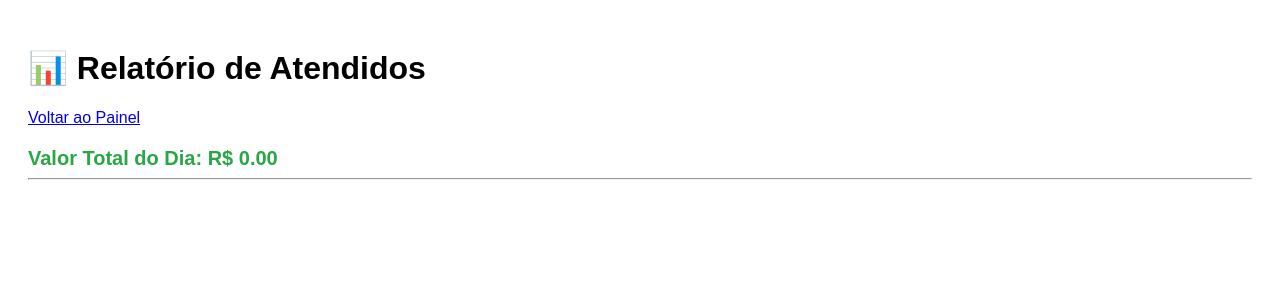
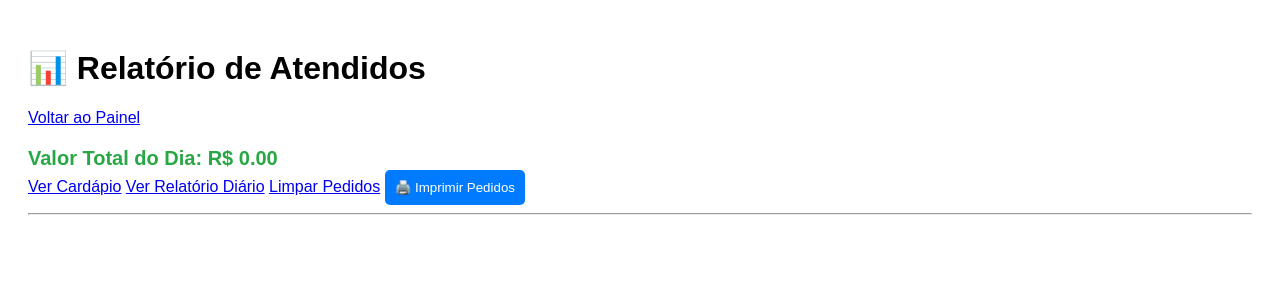
Before and after one commit to Rodrigo-18/hamburgueria, a Flask app: page /admin/relatorio_diario in a window 1280 px wide. Shown: the top 300 px of the page. Run offline with Flask 3, Linux system fonts and the light colour scheme; the visitor is signed in with stand-in values (Sample User, id 1).

Commit message:
Add files via upload

```diff
--- a/app.py
+++ b/app.py
@@ -66,22 +66,35 @@ def limpar_carrinho():
     session.pop('carrinho', None)
     return redirect(url_for('index'))
 
+
 @app.route('/confirmar', methods=['POST'])
 def confirmar_pedido():
     itens = session.get('carrinho', [])
     if not itens: return redirect(url_for('index'))
 
+    # Captura o horário
+    agora = datetime.now().strftime('%d/%m/%Y às %H:%M')
+    nome = request.form.get('cliente_nome')
+    mesa = request.form.get('mesa')
+
     pedidos_geral.append({
         "id": len(pedidos_geral) + 1,
-        "cliente": request.form.get('cliente_nome'),
-        "mesa": request.form.get('mesa'),
+        "cliente": nome,
+        "mesa": mesa,
         "itens": itens,
         "total": sum(float(item['preco']) for item in itens),
-        "horario": datetime.now().strftime('%d/%m/%Y %H:%M'),
+        "horario": agora,  # Horário salvo no sistema
         "status": "pendente"
     })
+
     session.pop('carrinho', None)
-    session['ultimo_pedido'] = {"nome": request.form.get('cliente_nome'), "mesa": request.form.get('mesa')}
+    # Salva o horário também na sessão para exibir na confirmação
+    session['ultimo_pedido'] = {
+        "nome": nome,
+        "mesa": mesa,
+        "horario": agora
+    }
+
     return redirect(url_for('pedido_confirmado'))
 
 @app.route('/pedido_confirmado')
@@ -134,14 +147,14 @@ def atender_pedido(pedido_id):
 
 @app.route('/admin/relatorio_diario')
 def relatorio_diario():
-    # Corrigido: deve ser 'admin_logado' igual ao admin_painel
+
     if not session.get('admin_logado'):
         return redirect(url_for('login'))
 
-    # Filtra apenas os atendidos
+
     atendidos = [p for p in pedidos_geral if p['status'] == 'atendido']
 
-    # Calcula o total de todos os atendidos
+
     total_diario = sum(float(p['total']) for p in atendidos)
 
     return render_template('relatorio.html', atendidos=atendidos, total=total_diario)
--- a/templates/admin_painel.html
+++ b/templates/admin_painel.html
@@ -3,7 +3,7 @@ def admin_painel():
     if not session.get('admin_logado'):
         return redirect(url_for('login'))
 
-    # Agora passamos os produtos para o HTML poder criar os campos de edição
+
     return render_template('admin.html',
                            pedidos=pedidos_geral,
                            hamburgueres=hamburgueres,
--- a/templates/atualizar_produto.html
+++ b/templates/atualizar_produto.html
@@ -3,16 +3,16 @@ def atualizar_produto():
     if not session.get('admin_logado'):
         return redirect(url_for('login'))
 
-    # Pegando os dados vindos do formulário do admin.html
+
     id_p = int(request.form.get('id'))
     nova_desc = request.form.get('descricao')
     novo_preco = float(request.form.get('preco'))
     cat = request.form.get('categoria')
 
-    # Identifica qual lista atualizar
+
     lista = hamburgueres if cat == 'hamburguer' else bebidas
 
-    # Procura o produto pelo ID e altera os valores na memória
+
     for item in lista:
         if item['id'] == id_p:
             item['descricao'] = nova_desc
--- a/templates/pedido_confirmado.html
+++ b/templates/pedido_confirmado.html
@@ -6,7 +6,7 @@
     <style>
         body { font-family: Arial; text-align: center; padding-top: 50px; background-color: #fff8f0; }
         .box { background: white; padding: 20px; display: inline-block; border-radius: 15px; box-shadow: 0 4px 8px rgba(0,0,0,0.1); }
-        .horario { color: #666; font-style: italic; margin-top: 10px; }
+        .horario { color: #566; font-style: italic; margin-top: 10px; }
     </style>
 </head>
 <body>
@@ -15,7 +15,7 @@
         <p>Obrigado, <strong>{{ nome }}</strong>!</p>
         <p>Seu pedido para a <strong>Mesa {{ mesa }}</strong> foi enviado.</p>
 
-        <p class="horario">Realizado em: {{ horario }}</p>
+<!--        <p class="horario">Realizado em: {{ horario }}</p>-->
 
         <hr>
         <a href="{{ url_for('index') }}" style="text-decoration: none; color: #ff4500; font-weight: bold;">← Voltar ao Cardápio</a>
--- a/templates/relatorio.html
+++ b/templates/relatorio.html
@@ -23,6 +23,16 @@
         Valor Total do Dia: R$ {{ "%.2f"|format(total if total else 0.0) }}
     </div>
 
+    <div class="topo">
+    <a href="{{ url_for('index') }}">Ver Cardápio</a>
+    <a href="{{ url_for('relatorio_diario') }}">Ver Relatório Diário</a>
+    <a href="{{ url_for('limpar_pedidos_admin') }}">Limpar Pedidos</a>
+
+    <button onclick="window.print()" style="background: #007bff; color: white; border: none; padding: 10px; border-radius: 5px; cursor: pointer;">
+        🖨️ Imprimir Pedidos
+    </button>
+</div>
+
     <hr>
 
     {% for p in atendidos %}
```
Also changed, not shown: templates/admin.html (+7 -6 lines).
